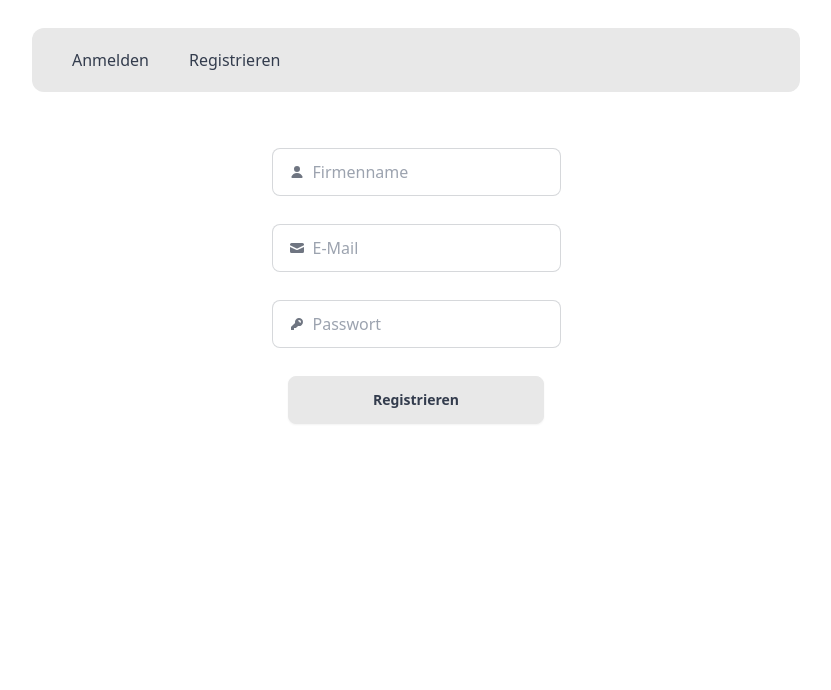
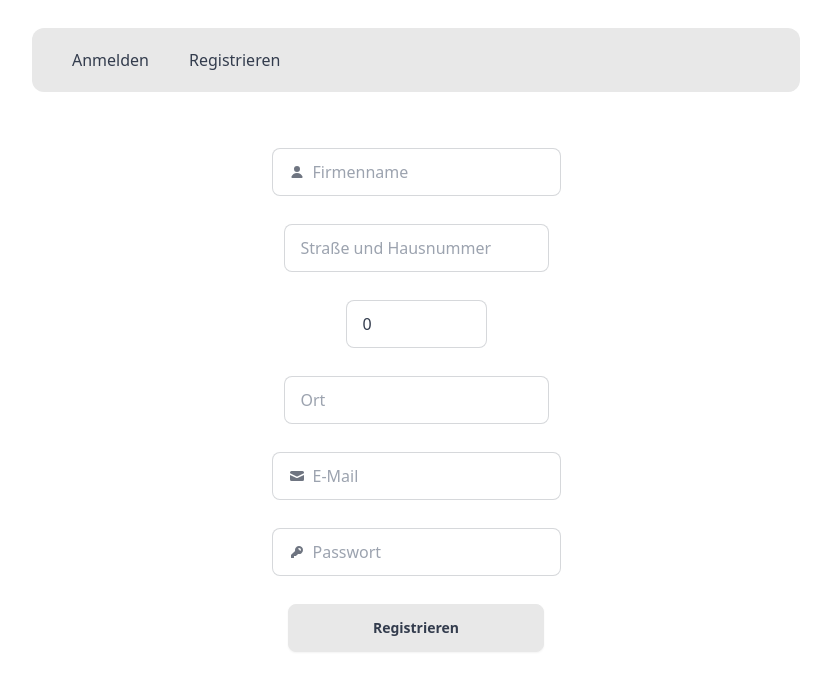
Before and after one commit to s0h311/deinerechnung.com, a Nuxt app: page /signup in a window 1280 px wide. Shown: the top 690 px of the page, without its empty margins (224-1055 px from the left). Built offline with nearby package versions, Linux system fonts and the light colour scheme; no server answers.

Commit message:
fix db permisson issue

```diff
--- a/components/Customer/Form.vue
+++ b/components/Customer/Form.vue
@@ -89,6 +89,7 @@ watch(editingRecipient, (newRecipient, _) => {
     recipient.zipCode = newRecipient.zipCode
     recipient.city = newRecipient.city
     recipient.country = newRecipient.country
+    recipient.emailAddress = newRecipient.emailAddress
   }
 })
 
@@ -133,6 +134,7 @@ async function updateRecipient(): Promise<void> {
       zip_code: recipient.zipCode,
       city: recipient.city,
       country: recipient.country,
+      email_address: recipient.emailAddress,
     })
     .eq('id', editingRecipient.value.id)
     .select()
@@ -166,6 +168,7 @@ async function addRecipient(): Promise<void> {
       city: recipient.city,
       country: recipient.country,
       sender_id: sender.value.id,
+      email_address: recipient.emailAddress,
     })
     .select()
     .single()
@@ -184,5 +187,6 @@ function resetForm(): void {
   recipient.city = ''
   recipient.country = ''
   recipient.name = ''
+  recipient.emailAddress = ''
 }
 </script>
--- a/package.json
+++ b/package.json
@@ -15,7 +15,7 @@
     "postinstall": "nuxt prepare",
     "test": "vitest",
     "migrate:up": "npx supabase migration up --linked",
-    "gen:db:types": "npx supabase gen types typescript --project-id qhruaikzsyhphvntlkqz > supabase/database.types.ts"
+    "gen:db:types": "npx supabase gen types typescript --project-id dhoxlruyybwfiifulzvs > supabase/database.types.ts"
   },
   "dependencies": {
     "@nuxt/image": "^1.4.0",
--- a/pages/signup.vue
+++ b/pages/signup.vue
@@ -3,18 +3,47 @@
     <label class="input input-bordered flex items-center gap-2">
       <IconCompany />
       <input
+        class="grow"
         type="text"
+        v-model="credentials.name"
+        placeholder="Firmenname"
+      />
+    </label>
+
+    <label class="input input-bordered flex items-center gap-2">
+      <input
         class="grow"
-        v-model="credentials.companyName"
-        placeholder="Firmenname"
+        type="text"
+        v-model="credentials.addressLine"
+        placeholder="Straße und Hausnummer"
+      />
+    </label>
+
+    <label class="input input-bordered flex items-center gap-2">
+      <input
+        class="grow"
+        type="number"
+        v-model="credentials.zipCode"
+        min="00001"
+        max="99999"
+        placeholder="PLZ"
+      />
+    </label>
+
+    <label class="input input-bordered flex items-center gap-2">
+      <input
+        class="grow"
+        type="text"
+        v-model="credentials.city"
+        placeholder="Ort"
       />
     </label>
 
     <label class="input input-bordered flex items-center gap-2">
       <IconEmail />
       <input
-        type="text"
         class="grow"
+        type="email"
         v-model="credentials.email"
         placeholder="E-Mail"
       />
@@ -23,9 +52,10 @@
     <label class="input input-bordered flex items-center gap-2">
       <IconPassword />
       <input
+        class="grow"
         type="password"
-        class="grow"
         v-model="credentials.password"
+        minlength="6"
         placeholder="Passwort"
       />
     </label>
@@ -46,6 +76,7 @@
 <script setup lang="ts">
 import { objectToCamel } from 'ts-case-convert'
 import { reactive, ref } from 'vue'
+import type { Sender } from '~/server/types'
 import type { Database } from '~/supabase/database.types'
 
 definePageMeta({
@@ -55,10 +86,16 @@ definePageMeta({
 const supabase = useSupabaseClient<Database>()
 const sender = await useSender()
 
-const credentials = reactive({
-  companyName: '',
+const credentials = reactive<
+  Pick<Sender, 'name' | 'addressLine' | 'zipCode' | 'city' | 'country'> & { email: string; password: string }
+>({
+  name: '',
   email: '',
   password: '',
+  addressLine: '',
+  zipCode: 0,
+  city: '',
+  country: 'DE',
 })
 
 const isLoading = ref<boolean>(false)
@@ -84,11 +121,11 @@ async function handleLogin(): Promise<void> {
     .from('sender')
     .insert({
       user_id: signupData.user.id,
-      name: credentials.companyName,
-      address_line: 'Steindamm 1',
-      city: 'Hamburg',
-      zip_code: 20099,
-      country: 'Germany',
+      name: credentials.name,
+      address_line: credentials.addressLine,
+      zip_code: credentials.zipCode,
+      city: credentials.city,
+      country: credentials.country,
     })
     .select()
     .single()
```
Also changed, not shown: supabase/database.types.ts (+9 -1 lines), 1 other file (tests, documents, lock files or other folders).
